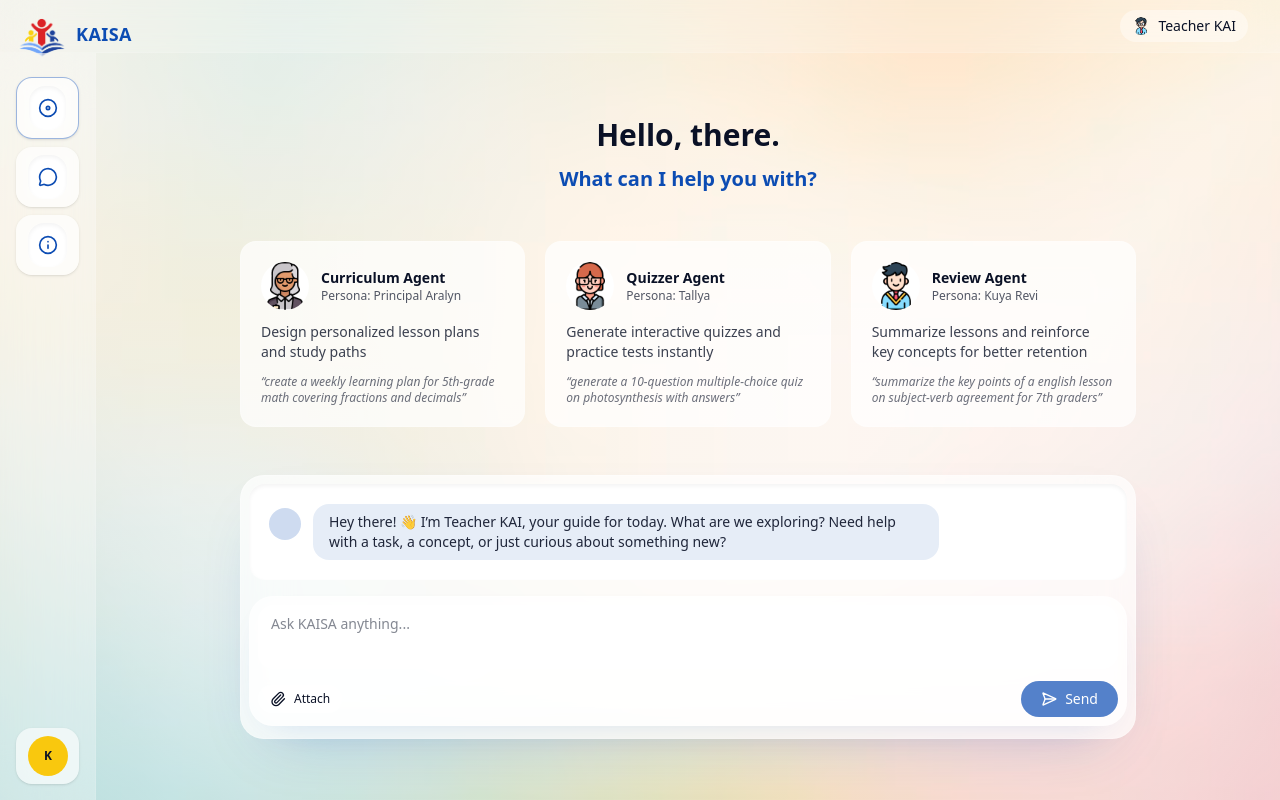
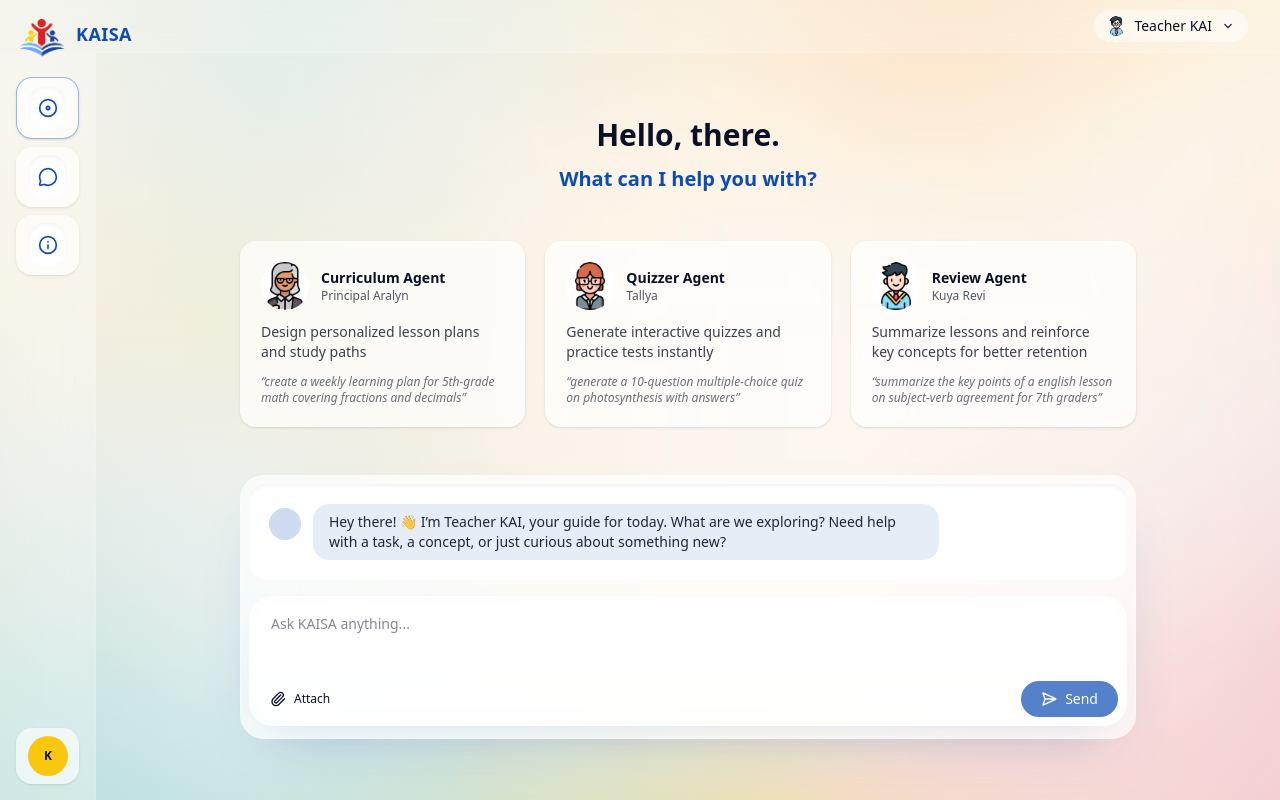
Before and after one commit to jgdasigan/KAISA-frontend, a Next.js app: page / in a window 1280 px wide. Built offline with nearby package versions, Linux system fonts and the light colour scheme.

Commit message:
added agent dropdown in the header

```diff
--- a/src/app/page.tsx
+++ b/src/app/page.tsx
@@ -4,15 +4,23 @@ import { AppShell } from "@/components/layout/AppShell";
 import { ChatInput } from "@/components/chat/ChatInput";
 import { useAuthStore } from "@/stores/authStore";
 import { quickActionCards } from "@/assets";
-import { useState } from "react";
+import { useEffect, useRef, useState } from "react";
 import { useAgentStore } from "@/stores/agentStore";
 import Image from "next/image";
 import { useChatStore } from "@/stores/chatStore";
+import {
+  AGENT_PROFILES,
+  AGENT_PROFILES_BY_ID,
+  AGENT_PROFILES_BY_TITLE,
+  DEFAULT_AGENT,
+} from "@/data/agents";
+
+const agentMeta = AGENT_PROFILES_BY_TITLE;
 
 export default function Home() {
   const { userDetails } = useAuthStore();
   const userName = userDetails?.given_name || userDetails?.family_name || "there";
-  const { setActiveAgent } = useAgentStore();
+  const { setActiveAgent, activeAgent } = useAgentStore();
   const { setSessionStarted, sessionStarted, clear } = useChatStore();
   const [selectedAgentId, setSelectedAgentId] = useState<string | null>(null);
   const [hasSessionStarted, setHasSessionStarted] = useState(false);
@@ -27,34 +35,47 @@ export default function Home() {
     },
   ]);
 
-  const defaultAgent = {
-    id: "kaisa-default",
-    displayName: "Teacher KAI",
-    icon: "/images/kai.png",
-    content:
-      "Hey there! 👋 I’m Teacher KAI, your guide for today. What are we exploring? Need help with a task, a concept, or just curious about something new?",
+  const defaultAgent = DEFAULT_AGENT;
+
+  const agentProfiles = AGENT_PROFILES;
+
+  const ensureSessionStarted = () => {
+    if (!hasSessionStarted) {
+      setHasSessionStarted(true);
+      setSessionStarted(true);
+    }
   };
 
-  const agentMeta = {
-    "Curriculum Agent": {
-      id: "curriculum",
-      displayName: "Principal Aralyn",
-      icon: "/images/aralyn.png",
-      content: "Hello! I’m Principal Aralyn. ✨ Let’s make sure everything’s in order. What lesson, topic, or plan do you need help perfecting today?",
-    },
-    "Quizzer Agent": {
-      id: "quizzer",
-      displayName: "Tallya",
-      icon: "/images/tallya.png",
-      content: "Hi! I’m Tallya, your study buddy! 📝 Ready to tackle some questions or quiz yourself? Let’s get you acing this together—challenge accepted!",
-    },
-    "Review Agent": {
-      id: "review",
-      displayName: "Kuya Revi",
-      icon: "/images/revi.png",
-      content: "Hey! Kuya Revi here. 😎 Don’t worry, we’ll go step by step. What are we reviewing today? I’ll guide you and maybe throw in a joke or two while we learn!",
-    },
-  } as const;
+  const syncAssistantIntro = (agent: (typeof AGENT_PROFILES)[keyof typeof AGENT_PROFILES] | typeof DEFAULT_AGENT) => {
+    setMessages((prev) => {
+      const next = [...prev];
+      if (next.length === 0 || next[0]?.role !== "assistant") {
+        next.unshift({ id: Date.now(), role: "assistant", content: agent.content });
+      } else {
+        next[0] = { ...next[0], content: agent.content };
+      }
+      return next;
+    });
+  };
+
+  const applyAgentSelection = (agent: typeof DEFAULT_AGENT | (typeof AGENT_PROFILES)[keyof typeof AGENT_PROFILES]) => {
+    if (agent.id !== DEFAULT_AGENT.id) {
+      ensureSessionStarted();
+      setSelectedAgentId(agent.id);
+    } else {
+      setSelectedAgentId(null);
+    }
+    syncAssistantIntro(agent);
+  };
+
+  const previousAgentIdRef = useRef<string | undefined>();
+
+  useEffect(() => {
+    if (!activeAgent) return;
+    if (previousAgentIdRef.current === activeAgent.id) return;
+    previousAgentIdRef.current = activeAgent.id;
+    applyAgentSelection(activeAgent);
+  }, [activeAgent]);
 
   const propagateMessages = (nextMessages: typeof messages) => {
     setMessages(nextMessages);
@@ -64,26 +85,11 @@ export default function Home() {
     const trimmed = message.trim();
     if (!trimmed) return;
 
-    if (!hasSessionStarted) {
-      setHasSessionStarted(true);
-      setSessionStarted(true);
-    }
+    ensureSessionStarted();
 
     if (!selectedAgentId) {
       setActiveAgent(defaultAgent);
-      setMessages((prev) => {
-        const next = [...prev];
-        if (next.length === 0 || next[0]?.role !== "assistant") {
-          next.unshift({
-            id: Date.now(),
-            role: "assistant",
-            content: defaultAgent.content,
-          });
-        } else {
-          next[0] = { ...next[0], content: defaultAgent.content };
-        }
-        return next;
-      });
+      applyAgentSelection(defaultAgent);
     }
 
     const userEntry = {
@@ -93,11 +99,11 @@ export default function Home() {
     };
 
     const assistantMeta =
-      selectedAgentId && Object.values(agentMeta).find((meta) => meta.id === selectedAgentId)
-        ? (Object.values(agentMeta).find((meta) => meta.id === selectedAgentId) as (typeof agentMeta)[keyof typeof agentMeta])
+      selectedAgentId && Object.values(agentProfiles).find((meta) => meta.id === selectedAgentId)
+        ? (Object.values(agentProfiles).find((meta) => meta.id === selectedAgentId) as (typeof agentProfiles)[keyof typeof agentProfiles])
         : defaultAgent;
 
-    setActiveAgent((prev) => prev || assistantMeta);
+    setActiveAgent(assistantMeta);
 
     propagateMessages([
       ...messages,
@@ -113,21 +119,7 @@ export default function Home() {
   const handleAgentSelect = (title: string) => {
     const meta = agentMeta[title as keyof typeof agentMeta];
     if (!meta) return;
-    setSelectedAgentId(meta.id);
     setActiveAgent(meta);
-    if (!hasSessionStarted) {
-      setHasSessionStarted(true);
-      setSessionStarted(true);
-    }
-    setMessages((prev) => {
-      const next = [...prev];
-      if (next.length === 0 || next[0].role !== "assistant") {
-        next.unshift({ id: Date.now(), role: "assistant", content: meta.content });
-      } else {
-        next[0] = { ...next[0], content: meta.content };
-      }
-      return next;
-    });
   };
 
   const sessionActive = hasSessionStarted || sessionStarted;
@@ -176,7 +168,7 @@ export default function Home() {
                     key={card.title}
                     type="button"
                     onClick={() => handleAgentSelect(card.title)}
-                    className="group flex h-full flex-col gap-3 rounded-2xl border border-white/20 bg-white/70 p-5 text-left transition hover:border-kaisa-blue/40 hover:bg-white"
+                    className="group flex h-full flex-col gap-3 rounded-2xl border border-white/20 bg-white/70 p-5 text-left shadow transition-transform duration-300 hover:-translate-y-1 hover:border-kaisa-yellow/70 hover:bg-white/75 hover:shadow-[0_12px_28px_-18px_rgba(249,200,14,0.45)]"
                   >
                     <div className="flex items-center gap-3">
                       {meta && (
@@ -191,7 +183,7 @@ export default function Home() {
                       <div className="flex flex-col">
                         <p className="text-sm font-semibold text-kaisa-midnight">{card.title}</p>
                         {meta && (
-                          <p className="text-xs text-kaisa-midnight/70">Persona: {meta.displayName}</p>
+                          <p className="text-xs text-kaisa-midnight/70">{meta.displayName}</p>
                         )}
                       </div>
                     </div>
--- a/src/components/layout/Header.tsx
+++ b/src/components/layout/Header.tsx
@@ -3,11 +3,47 @@
 import { Menu } from "lucide-react";
 import Image from "next/image";
 import { useAgentStore } from "@/stores/agentStore";
+import { AGENT_PROFILES, AGENT_PROFILES_BY_ID, DEFAULT_AGENT } from "@/data/agents";
+import { useEffect, useRef, useState } from "react";
 
 export const Header = () => {
-  const { activeAgent } = useAgentStore();
+  const { activeAgent, setActiveAgent } = useAgentStore();
+  const current = activeAgent || DEFAULT_AGENT;
+  const options = [DEFAULT_AGENT, ...Object.values(AGENT_PROFILES)];
+
+  const [isOpen, setIsOpen] = useState(false);
+  const dropdownRef = useRef<HTMLDivElement | null>(null);
+
+  useEffect(() => {
+    const handleClickAway = (event: MouseEvent) => {
+      if (!dropdownRef.current || !isOpen) return;
+      if (!dropdownRef.current.contains(event.target as Node)) {
+        setIsOpen(false);
+      }
+    };
+
+    const handleEscape = (event: KeyboardEvent) => {
+      if (event.key === "Escape") {
+        setIsOpen(false);
+      }
+    };
+
+    document.addEventListener("mousedown", handleClickAway);
+    document.addEventListener("keydown", handleEscape);
+    return () => {
+      document.removeEventListener("mousedown", handleClickAway);
+      document.removeEventListener("keydown", handleEscape);
+    };
+  }, [isOpen]);
+
+  const handleSelect = (agentId: string) => {
+    const nextAgent = AGENT_PROFILES_BY_ID[agentId] || DEFAULT_AGENT;
+    setActiveAgent(nextAgent);
+    setIsOpen(false);
+  };
+
   return (
-    <header className="flex items-center justify-between gap-4 border-b border-white/10 bg-white/20 px-4 py-2.5 backdrop-blur-xl md:px-8">
+    <header className="relative z-[70] flex items-center justify-between gap-4 border-b border-white/10 bg-white/20 px-4 py-2.5 backdrop-blur-xl md:px-8">
       <div className="flex items-center gap-3">
         <button
           type="button"
@@ -22,17 +58,67 @@ export const Header = () => {
           <span className="text-lg font-semibold tracking-wide text-kaisa-blue">KAISA</span>
         </div>
       </div>
-      <div className="hidden items-center gap-2 md:flex">
-        <div className="inline-flex items-center gap-2 rounded-full bg-white/40 px-3 py-1.5 text-sm text-kaisa-midnight">
+      <div className="relative hidden items-center gap-2 md:flex" ref={dropdownRef}>
+        <button
+          type="button"
+          className="inline-flex items-center gap-2 rounded-full bg-white/50 px-3 py-1.5 text-sm font-medium text-kaisa-midnight shadow-[0_8px_28px_-16px_rgba(12,76,179,0.35)] outline-none transition hover:bg-white/70"
+          onClick={() => setIsOpen((prev) => !prev)}
+          aria-haspopup="listbox"
+          aria-expanded={isOpen}
+        >
           <Image
-            src={activeAgent?.icon || "/images/kai.png"}
-            alt={activeAgent?.displayName || "Teacher KAI"}
-            width={18}
-            height={18}
-            className="h-4.5 w-4.5 rounded-full object-cover"
+            src={current.icon}
+            alt={current.displayName}
+            width={20}
+            height={20}
+            className="h-5 w-5 rounded-full object-cover"
           />
-          {activeAgent?.displayName || "Teacher KAI"}
-        </div>
+          <span>{current.displayName}</span>
+          <svg
+            className={`h-4 w-4 transition-transform ${isOpen ? "rotate-180" : "rotate-0"}`}
+            viewBox="0 0 20 20"
+            fill="none"
+            stroke="currentColor"
+            strokeWidth="1.5"
+          >
+            <path d="M6 8l4 4 4-4" strokeLinecap="round" strokeLinejoin="round" />
+          </svg>
+        </button>
+        {isOpen && (
+          <div className="absolute right-0 top-[calc(100%+0.75rem)] z-[120] w-60 rounded-2xl border border-white/20 bg-white/85 p-2 text-sm text-kaisa-midnight shadow-[0_20px_45px_-28px_rgba(12,76,179,0.45)] backdrop-blur-xl">
+            <ul className="flex flex-col gap-1" role="listbox" aria-activedescendant={current.id}>
+              {options.map((agent) => (
+                <li key={agent.id}>
+                  <button
+                    type="button"
+                    onClick={() => handleSelect(agent.id)}
+                    role="option"
+                    aria-selected={agent.id === current.id}
+                    className={`flex w-full items-center gap-3 rounded-xl border px-3 py-2 text-left transition ${
+                      agent.id === current.id
+                        ? "border-kaisa-blue/40 bg-kaisa-blue/12 text-kaisa-blue"
+                        : "border-transparent hover:border-kaisa-yellow/40 hover:bg-kaisa-yellow/10"
+                    }`}
+                  >
+                    <Image
+                      src={agent.icon}
+                      alt={agent.displayName}
+                      width={20}
+                      height={20}
+                      className="h-5 w-5 rounded-full object-cover"
+                    />
+                    <div className="flex flex-col">
+                      <span className="text-xs font-semibold uppercase tracking-wide text-kaisa-midnight/60">
+                        {agent.title}
+                      </span>
+                      <span className="text-sm font-medium text-kaisa-midnight">{agent.displayName}</span>
+                    </div>
+                  </button>
+                </li>
+              ))}
+            </ul>
+          </div>
+        )}
       </div>
     </header>
   );
--- /dev/null
+++ b/src/data/agents.ts
@@ -0,0 +1,50 @@
+export const DEFAULT_AGENT = {
+  id: "kaisa-default",
+  title: "Teacher KAI",
+  displayName: "Teacher KAI",
+  icon: "/images/kai.png",
+  content:
+    "Hey there! 👋 I’m Teacher KAI, your guide for today. What are we exploring? Need help with a task, a concept, or just curious about something new?",
+};
+
+export const AGENT_PROFILES = {
+  curriculum: {
+    id: "curriculum",
+    title: "Curriculum Agent",
+    displayName: "Principal Aralyn",
+    icon: "/images/aralyn.png",
+    content:
+      "Hello! I’m Principal Aralyn. ✨ Let’s make sure everything’s in order. What lesson, topic, or plan do you need help perfecting today?",
+  },
+  quizzer: {
+    id: "quizzer",
+    title: "Quizzer Agent",
+    displayName: "Tallya",
+    icon: "/images/tallya.png",
+    content:
+      "Hi! I’m Tallya, your study buddy! 📝 Ready to tackle some questions or quiz yourself? Let’s get you acing this together—challenge accepted!",
+  },
+  review: {
+    id: "review",
+    title: "Review Agent",
+    displayName: "Kuya Revi",
+    icon: "/images/revi.png",
+    content:
+      "Hey! Kuya Revi here. 😎 Don’t worry, we’ll go step by step. What are we reviewing today? I’ll guide you and maybe throw in a joke or two while we learn!",
+  },
+} as const;
+
+export type AgentProfile = typeof DEFAULT_AGENT | (typeof AGENT_PROFILES)[keyof typeof AGENT_PROFILES];
+
+export const AGENT_PROFILES_BY_TITLE: Record<string, AgentProfile> = {
+  [AGENT_PROFILES.curriculum.title]: AGENT_PROFILES.curriculum,
+  [AGENT_PROFILES.quizzer.title]: AGENT_PROFILES.quizzer,
+  [AGENT_PROFILES.review.title]: AGENT_PROFILES.review,
+};
+
+export const AGENT_PROFILES_BY_ID: Record<string, AgentProfile> = {
+  [DEFAULT_AGENT.id]: DEFAULT_AGENT,
+  [AGENT_PROFILES.curriculum.id]: AGENT_PROFILES.curriculum,
+  [AGENT_PROFILES.quizzer.id]: AGENT_PROFILES.quizzer,
+  [AGENT_PROFILES.review.id]: AGENT_PROFILES.review,
+};
```
